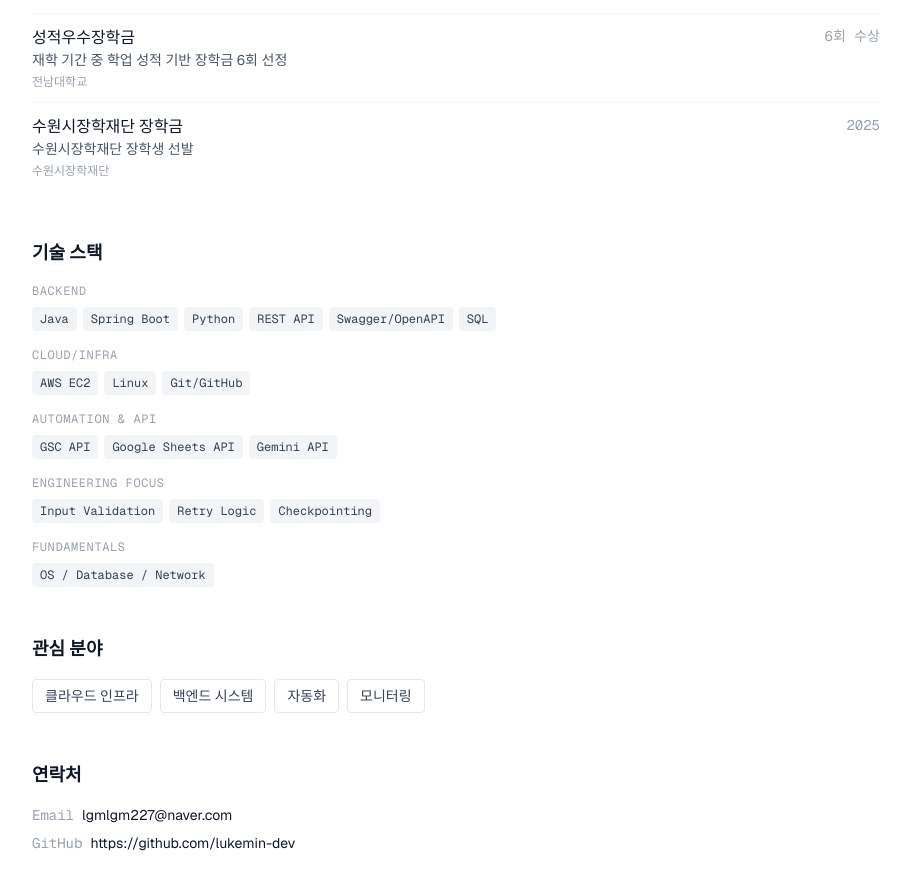
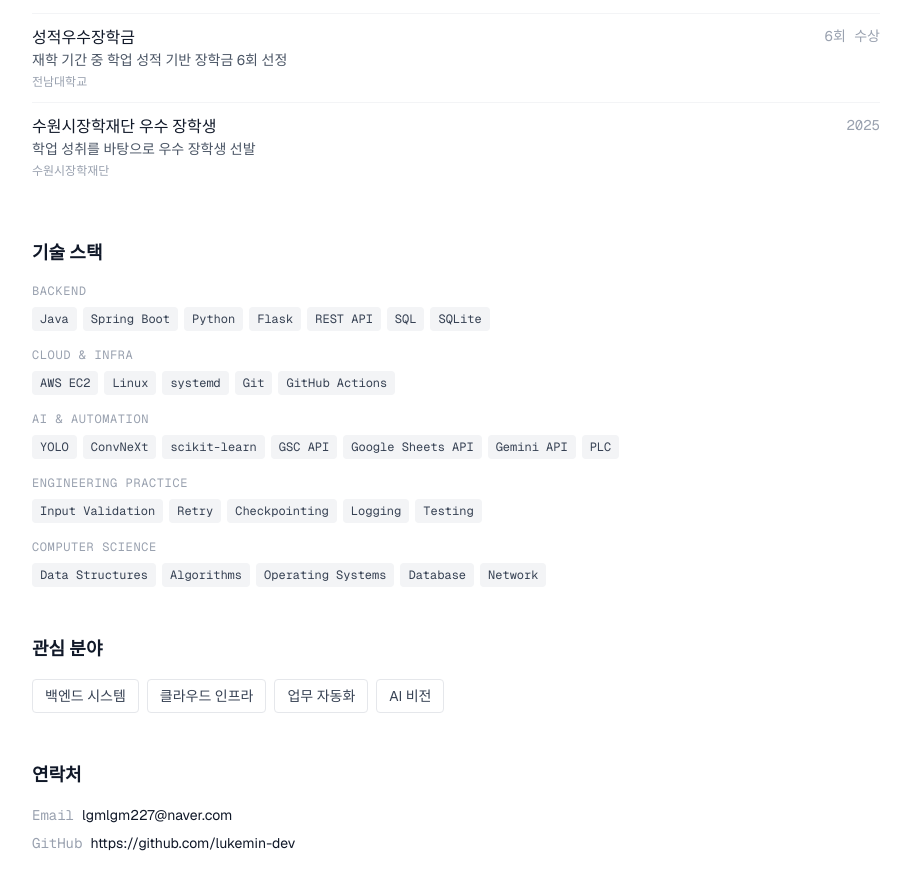
Before and after one commit to lukemin-dev/gyumin-archive, a Next.js app: page /about in a window 1280 px wide. Shown: the part 1266-2156 px from the top of the page, without its empty margins (184-1095 px from the left). Built offline with nearby package versions, Linux system fonts and the light colour scheme.

Commit message:
Refine portfolio positioning and skill taxonomy

```diff
--- a/src/data/profile.ts
+++ b/src/data/profile.ts
@@ -3,10 +3,10 @@ import type { Profile } from "@/types";
 export const profile: Profile = {
   name: "이규민",
   nameEn: "Gyumin Lee",
-  title: "Cloud Infrastructure & Backend Engineer",
+  title: "Backend · Cloud · Automation Engineer",
   tagline:
-    "반복 작업을 자동화하고, 시스템을 모니터링하며, 장애 없이 재현 가능한 인프라를 구축하는 데 집중합니다.",
-  bio: "• 문제 해결 철학: 코드를 바로 고치기보다 입력 기준을 맞추고, 로그를 남기며, 실패 시 재개 가능한 견고한 구조를 설계합니다.\n• 인턴십 자동화 성과: 일본 요코하마 IT 기업에서 수동 데이터 추출 및 엑셀 취합에 3일 소요되던 작업을 10초로 단축하는 파이프라인을 구축했습니다.\n• 성실함과 꾸준함: 전공 학습에서 꾸준함을 유지해 GPA 4.23/4.5와 수석 경험을 기록했습니다.",
+    "Python·Java로 API와 자동화 파이프라인을 구현하고, 입력 검증·로그·재시도·체크포인트를 통해 실패 이후에도 복구 가능한 시스템을 만듭니다.",
+  bio: "반복되는 업무와 불안정한 데이터 흐름을 구조적으로 정리하는 개발자입니다. 일본 IT 기업 인턴십에서 수작업으로 2~3일 걸리던 SEO 분석·보고 업무를 약 10초로 단축했고, 현재 한국생산기술연구원에서 AI 비전·PLC 기반 자동 선별 시스템의 센서 입력부터 AI 추론까지 전체 흐름을 분석하고 있습니다. 결과만 나열하기보다 문제, 판단 기준, 실행 과정과 근거를 다시 설명할 수 있는 형태로 기록합니다.",
   email: "lgmlgm227@naver.com",
   github: "https://github.com/lukemin-dev",
   portfolioRepo: "https://github.com/lukemin-dev/gyumin-archive",
@@ -33,33 +33,33 @@ export const profile: Profile = {
       description: "재학 기간 중 학업 성적 기반 장학금 6회 선정",
     },
     {
-      title: "수원시장학재단 장학금",
+      title: "수원시장학재단 우수 장학생",
       organization: "수원시장학재단",
       date: "2025",
-      description: "수원시장학재단 장학생 선발",
+      description: "학업 성취를 바탕으로 우수 장학생 선발",
     },
   ],
   skills: [
     {
       category: "Backend",
-      items: ["Java", "Spring Boot", "Python", "REST API", "Swagger/OpenAPI", "SQL"],
+      items: ["Java", "Spring Boot", "Python", "Flask", "REST API", "SQL", "SQLite"],
     },
     {
-      category: "Cloud/Infra",
-      items: ["AWS EC2", "Linux", "Git/GitHub"],
+      category: "Cloud & Infra",
+      items: ["AWS EC2", "Linux", "systemd", "Git", "GitHub Actions"],
     },
     {
-      category: "Automation & API",
-      items: ["GSC API", "Google Sheets API", "Gemini API"],
+      category: "AI & Automation",
+      items: ["YOLO", "ConvNeXt", "scikit-learn", "GSC API", "Google Sheets API", "Gemini API", "PLC"],
     },
     {
-      category: "Engineering Focus",
-      items: ["Input Validation", "Retry Logic", "Checkpointing"],
+      category: "Engineering Practice",
+      items: ["Input Validation", "Retry", "Checkpointing", "Logging", "Testing"],
     },
     {
-      category: "Fundamentals",
-      items: ["OS / Database / Network"],
+      category: "Computer Science",
+      items: ["Data Structures", "Algorithms", "Operating Systems", "Database", "Network"],
     },
   ],
-  interests: ["클라우드 인프라", "백엔드 시스템", "자동화", "모니터링"],
+  interests: ["백엔드 시스템", "클라우드 인프라", "업무 자동화", "AI 비전"],
 };
```
